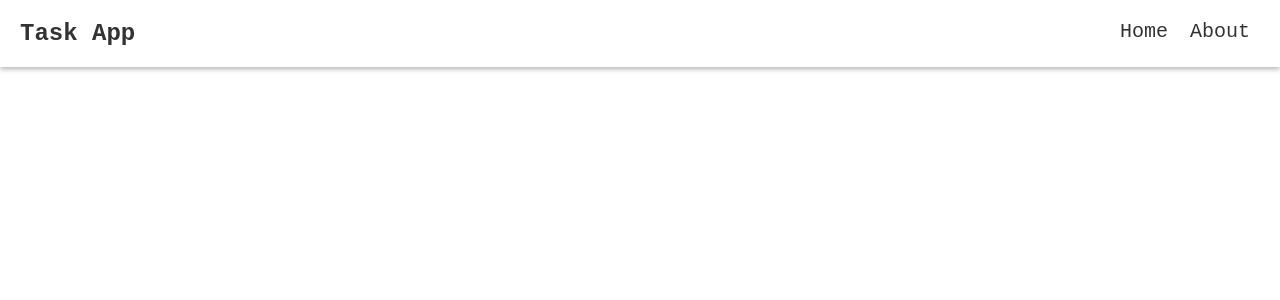
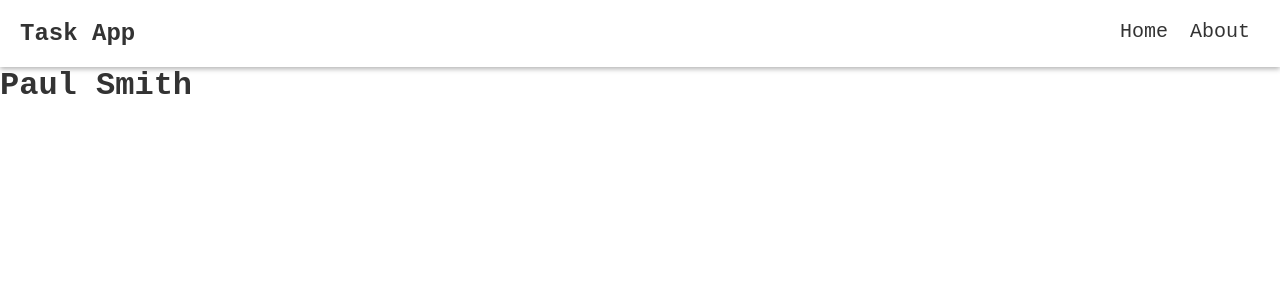
Before and after one commit to deki84/task-app, an Angular app: page /home in a window 1280 px wide. Shown: the top 300 px of the page. Built offline with nearby package versions, Linux system fonts and the light colour scheme.

Commit message:
change data.service

```diff
--- a/src/app/home/home.component.ts
+++ b/src/app/home/home.component.ts
@@ -1,10 +1,17 @@
-import { Component } from '@angular/core';
+import { DataService } from './../shared/services/data.service';
+import { Component, OnInit } from '@angular/core';
 
 @Component({
   selector: 'app-home',
   templateUrl: './home.component.html',
-  styleUrls: ['./home.component.css']
+  styleUrls: ['./home.component.css'],
 })
-export class HomeComponent {
+export class HomeComponent implements OnInit {
+  public username: string = '';
 
+  constructor(private dataservice: DataService) {}
+
+  ngOnInit(): void {
+    this.username = this.dataservice.getUsername();
+  }
 }
--- a/src/app/shared/services/data.service.ts
+++ b/src/app/shared/services/data.service.ts
@@ -1,9 +1,14 @@
 import { Injectable } from '@angular/core';
 
 @Injectable({
-  providedIn: 'root'
+  providedIn: 'root',
 })
 export class DataService {
+  public username: string = 'Paul Smith';
 
-  constructor() { }
+  constructor() {}
+
+  public getUsername(): string {
+    return this.username;
+  }
 }
```
